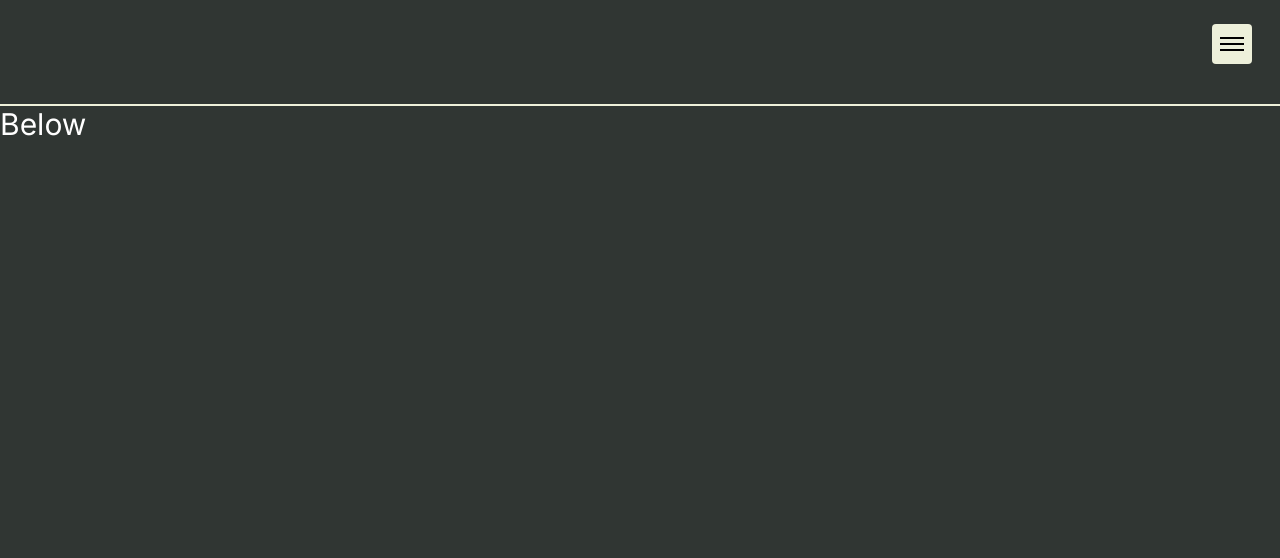
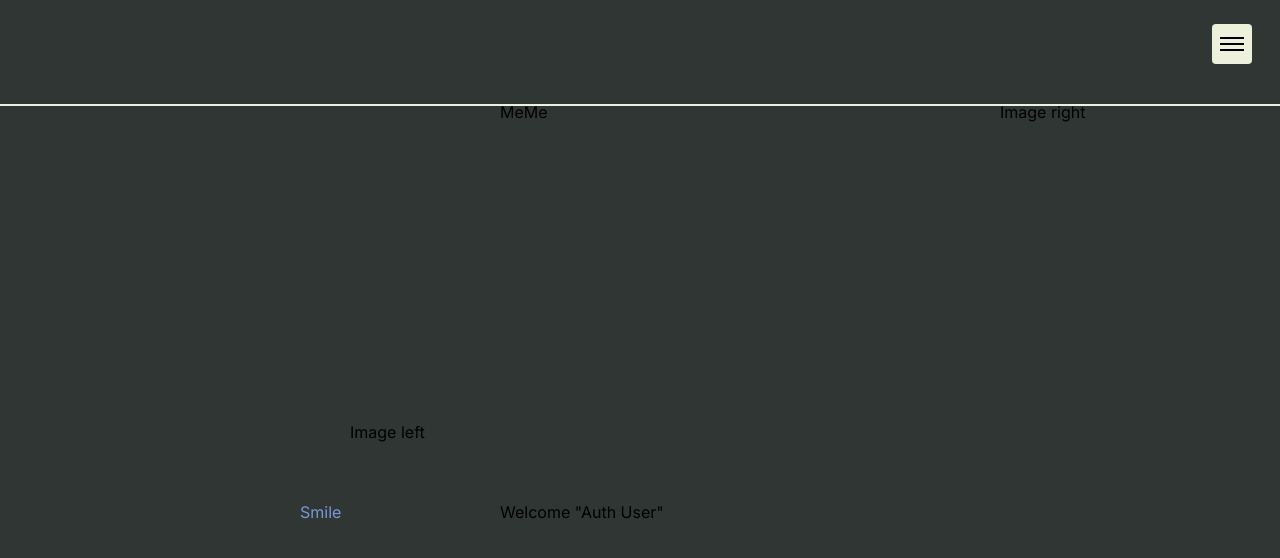
Before and after one commit to 3mptySpac3/meme, a Next.js app: page / in a window 1280 px wide. Shown: the top 558 px of the page. Built offline with nearby package versions, Linux system fonts and the light colour scheme.

Commit message:
ok, figured out position...now deco

```diff
--- a/app/page.js
+++ b/app/page.js
@@ -3,8 +3,29 @@ import HamburgerIcon from './comps/hambIcon';
 import { Icon } from '@iconify/react';
 import React, { useState } from 'react';
 
+const ButtonComponent = ({ onClick, label, icon }) => {
+  return (
+    <button onClick={onClick} className=" text-[#7699D4]  flex items-center justify-center">
+      {label}
+    </button>
+  );
+};
+
+const PositionedElement = ({ x, y, children }) => {
+  const style = {
+    position: 'absolute',
+    top: `${y}px`,
+    left: `${x}px`,
+  };
+
+  return <div style={style}>{children}</div>;
+};
+
 const HomePage = () => {
   const [isSidebarOpen, setIsSidebarOpen] = useState(false);
+    const handleButtonClick = (buttonLabel) => {
+      console.log(`${buttonLabel} button clicked`);
+    };
 
     return (
       <div className="flex flex-col items-center justify-center min-h-screen bg-[#303633]">
@@ -32,12 +53,48 @@ const HomePage = () => {
             </div>)}
         </div> {/* End of above div */}
 
+
         <div id="Border Line" className="border-b-2 border-[#EDF0DA] w-full mt-16"></div> {/* Border Line seperating top from buttom */}
+
         <div className="flex-1 w-full"> {/* Below Div */}
-        <h1 className="text-white text-3xl">Below</h1>
+
+          <div> {/* Start of MeMe Div */}
+            <PositionedElement x={500} y={100}>
+            MeMe
+            </PositionedElement>
+          </div> {/* End of MeMe Div */}
+
+          <div> {/* Start of Image right */}
+            <PositionedElement x={1000} y={100}>
+              Image right
+            </PositionedElement>
+          </div> {/* End of Image right */}
+
+          <div> {/* Start of Image left */}
+           <PositionedElement x={350} y={420}>
+            Image left
+          </PositionedElement>
+          </div> {/* End of Image left */}
+
+          <div> {/* Start of Welcome "Auth User" */}
+           <PositionedElement x={500} y={500}>
+            Welcome "Auth User"
+            </PositionedElement>
+          </div> {/* End of Welcome "Auth User" */}
+
+         <div> {/* Start of Smile Button Div */}
+           <PositionedElement x={300} y={500}>
+           <ButtonComponent
+               onClick={() => handleButtonClick('Smile')}
+               label="Smile"
+            />
+           </PositionedElement>
+          </div> {/* End of Smile Button Div */}
+
         </div> {/* End of below div */}
-    </div>
+      </div> /* End of main div */
     );
   };
 
+
   export default HomePage;
--- a/package.json
+++ b/package.json
@@ -15,6 +15,7 @@
   },
   "devDependencies": {
     "@iconify/react": "^4.1.1",
+    "@types/json5": "^2.2.0",
     "autoprefixer": "^10.0.1",
     "eslint": "^8",
     "eslint-config-next": "14.0.1",
```
Also changed, not shown: app/Pages/Intellect/page.js (added), jsconfig.json (line endings or trailing spaces), 1 other file (tests, documents, lock files or other folders). Lines whose indentation alone changed are shown as unchanged.
